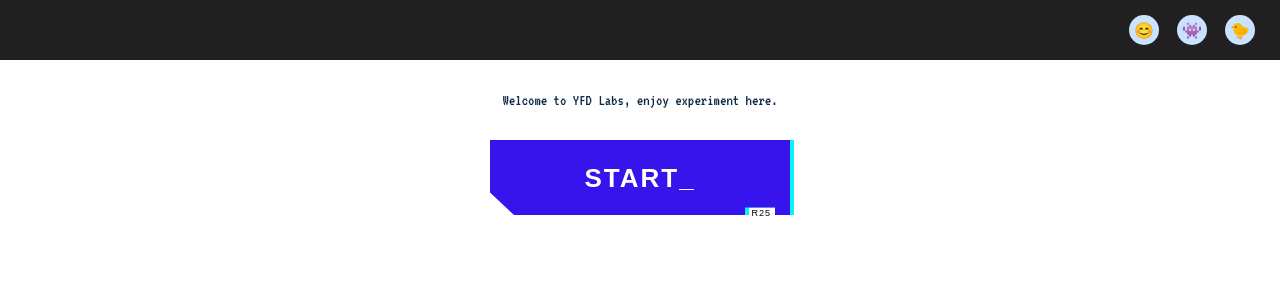
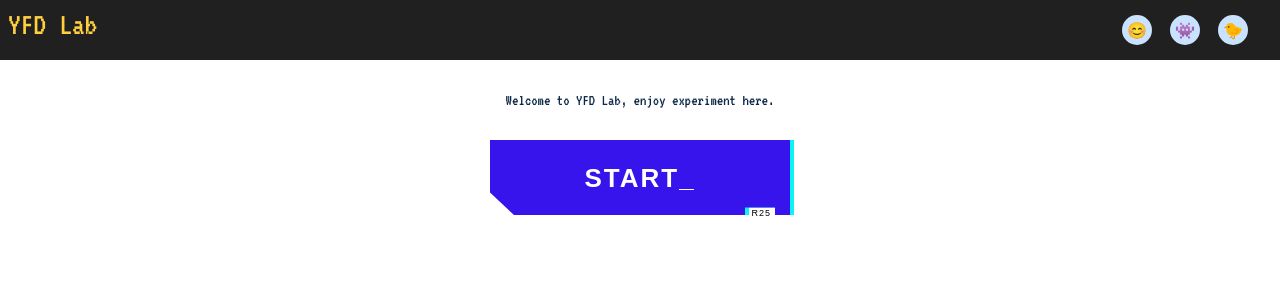
Before and after one commit to kelvin147789/DeFi-lab, a React (Create React App) app: page / in a window 1280 px wide. Shown: the top 300 px of the page. Built offline with nearby package versions, Linux system fonts and the light colour scheme; a web font is replaced by a local one.

Commit message:
add title of wbesite

```diff
--- a/src/App.js
+++ b/src/App.js
@@ -6,12 +6,15 @@ import './index.css'
 const App = () => {
   return (
     <div>
+      <div className="title">YFD Lab</div>
     <Navbar>
       <NavItem icon="😊"/>
       <NavItem icon="👾"/>
       <NavItem icon="🐤"/>
     </Navbar>
+
     <Context></Context>
+
     </div>
 
 
@@ -22,6 +25,7 @@ const App = () => {
 const Navbar= (props)=> {
   return(
     <nav className="navbar">
+
       <ul className="navbar-nav">{props.children}</ul>
     </nav>
 
@@ -32,8 +36,11 @@ const Navbar= (props)=> {
 const NavItem= (props)=> {
   return(
     <li className="nav-item">
+
+
       <a href="#" className="icon-button">
         {props.icon}
+
       </a>
     </li>
 
@@ -44,7 +51,7 @@ const NavItem= (props)=> {
 const Context = (props)=> {
   return(
     <div className="context">
-      Welcome to YFD Labs, enjoy experiment here.
+      Welcome to YFD Lab, enjoy experiment here.
 
      <div>
      <button class="cybr-btn">
--- a/src/index.css
+++ b/src/index.css
@@ -44,6 +44,7 @@ a {
 
 /* <nav> */
 .navbar {
+  color: whitesmoke;
   height: var(--nav-size);
   background-color: var(--bg);
   padding: 0 1rem;
@@ -62,8 +63,8 @@ a {
 .nav-item {
   width: calc(var(--nav-size)*0.8);
   display: flex;
-  align-items: center;
   justify-content: center;
+  flex-direction: column;
 }
 
 .icon-button {
@@ -279,3 +280,12 @@ body .cybr-btn  {
 }
 
 /* Cyber Button */
+
+.title
+{
+color: #FFD03C;
+font-size: 2rem;
+position: absolute;
+padding: 0.5rem;
+
+}
```
Also changed, not shown: 1 other file (tests, documents, lock files or other folders).
